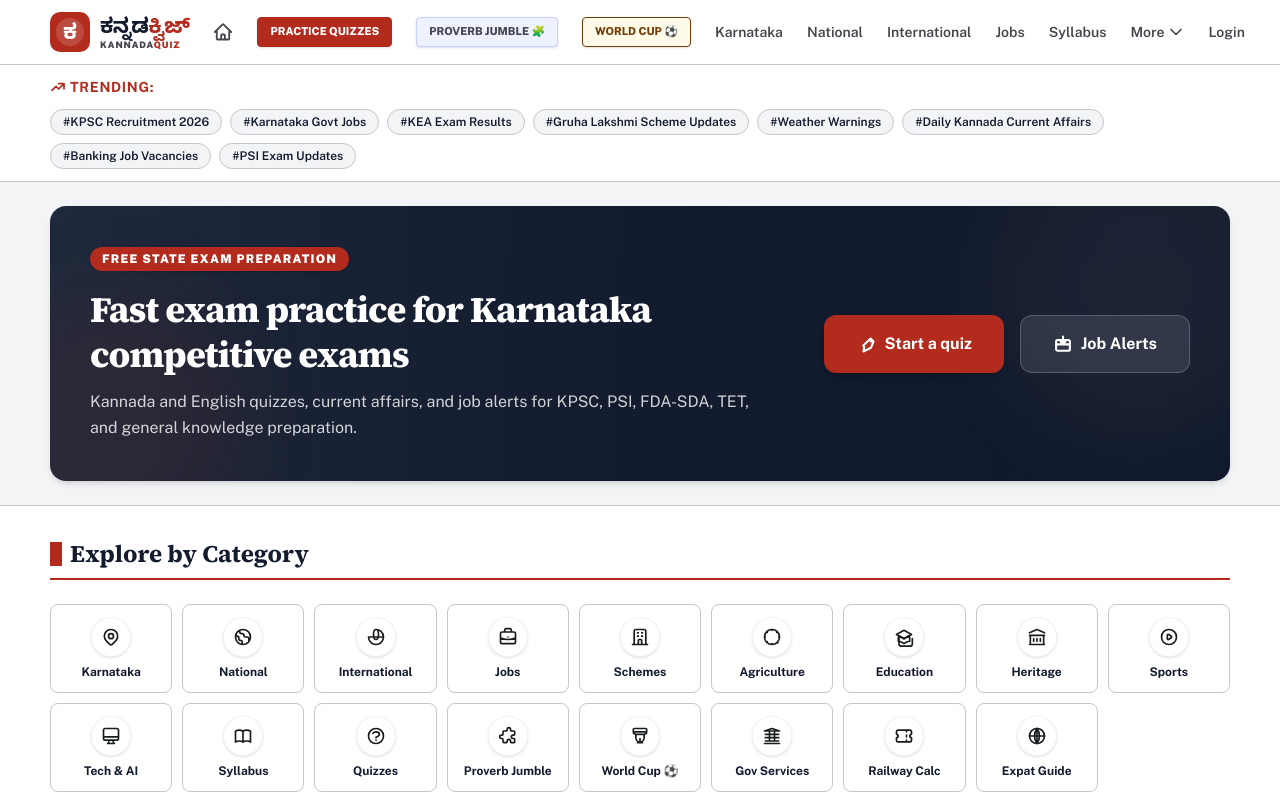
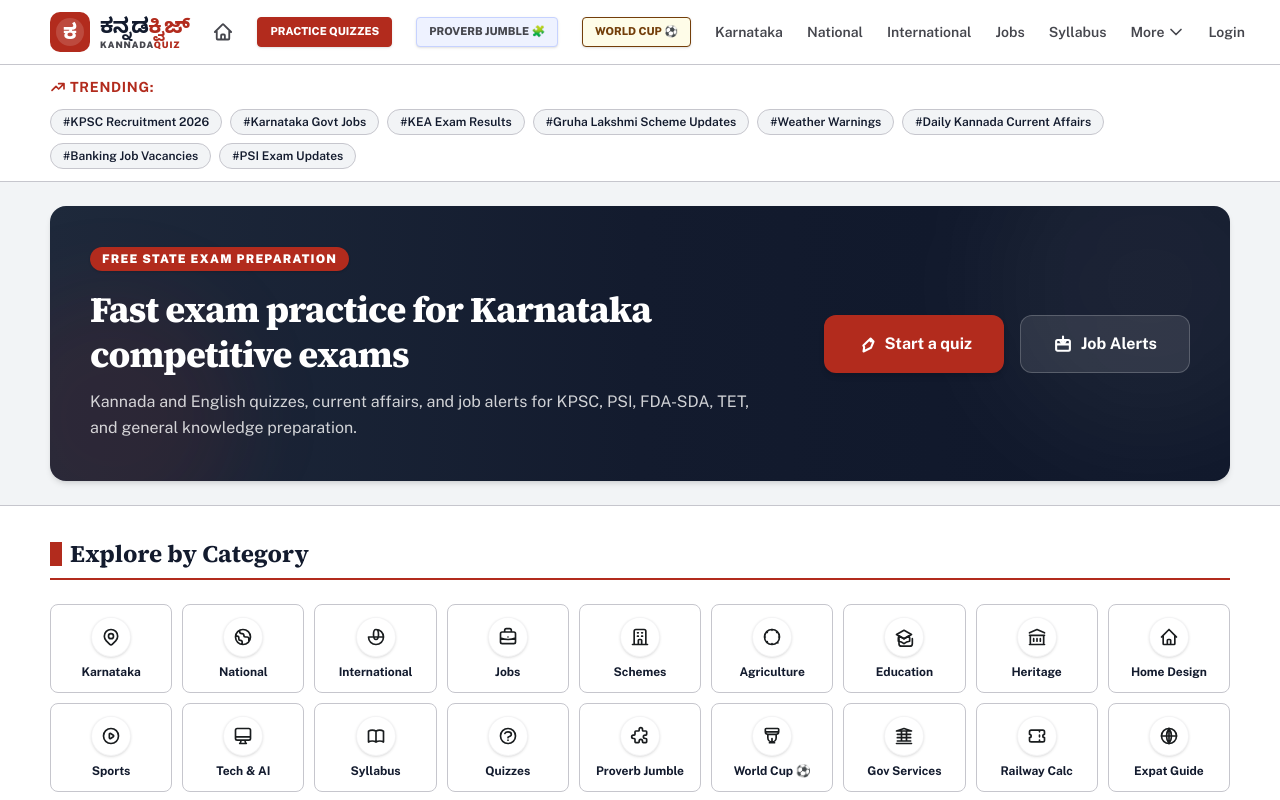
Before and after one commit to thyagarajsalome/kannadaquiz-next, a Next.js app: page /en in a window 1280 px wide. Shown: the top 800 px of the page. Built offline with nearby package versions, Linux system fonts and the light colour scheme; no server answers.

Commit message:
feat: add Home Design & Real Estate category across page layout grids, admin panels, translations, and query maps

```diff
--- a/src/app/[locale]/category/[category]/page.tsx
+++ b/src/app/[locale]/category/[category]/page.tsx
@@ -6,7 +6,7 @@ import { CategoryFilterList } from "@/components/CategoryFilterList";
 export const revalidate = 300;
 
 export function generateStaticParams() {
-  const categories = ["karnataka", "national", "international", "jobs", "agriculture", "education", "schemes", "tourism", "sports", "technology", "movies"];
+  const categories = ["karnataka", "national", "international", "jobs", "agriculture", "education", "schemes", "tourism", "sports", "technology", "movies", "home-design"];
   const params: { locale: string; category: string }[] = [];
 
   // Create paths for both locales and all standard categories
@@ -31,6 +31,7 @@ const categoryTranslations: Record<string, Record<string, string>> = {
   sports: { kn: "ಕ್ರೀಡಾ ಸುದ್ದಿ", en: "Sports News" },
   technology: { kn: "ಕಂಪ್ಯೂಟರ್ ಮತ್ತು ತಂತ್ರಜ್ಞಾನ", en: "Computer & Technology" },
   movies: { kn: "ಚಲನಚಿತ್ರ ಸುದ್ದಿ", en: "Movies & Cinema" },
+  "home-design": { kn: "ಮನೆ ವಿನ್ಯಾಸ ಮತ್ತು ರಿಯಲ್ ಎಸ್ಟೇಟ್", en: "Home Design & Real Estate" },
   general: { kn: "ಸಾಮಾನ್ಯ ಸುದ್ದಿ", en: "General News" }
 };
 
@@ -58,7 +59,14 @@ const categorySynonyms: Record<string, string> = {
   film: "movies",
   sandalwood: "movies",
   bollywood: "movies",
-  hollywood: "movies"
+  hollywood: "movies",
+  home: "home-design",
+  design: "home-design",
+  interior: "home-design",
+  plan: "home-design",
+  estate: "home-design",
+  realestate: "home-design",
+  promotion: "home-design"
 };
 
 export function resolveCategoryKey(category: string): string {
@@ -144,6 +152,10 @@ export async function generateMetadata({
       kn: ["ಕಂಪ್ಯೂಟರ್ ತಂತ್ರಜ್ಞಾನ", "ಆರ್ಟಿಫಿಶಿಯಲ್ ಇಂಟೆಲಿಜೆನ್ಸ್", "ಕೃತಕ ಬುದ್ಧಿಮತ್ತೆ", "ಸೈಬರ್ ಸೆಕ್ಯುರಿಟಿ", "ಸಾಫ್ಟ್‌ವೇರ್", "ತಂತ್ರಜ್ಞಾನ ಸುದ್ದಿ"],
       en: ["Computer Technology", "Artificial Intelligence", "AI News", "Cybersecurity", "Software Development", "Tech News"]
     },
+    "home-design": {
+      kn: ["ಮನೆ ವಿನ್ಯಾಸ", "ಒಳಾಂಗಣ ವಿನ್ಯಾಸ", "ಮನೆ ಪ್ಲಾನ್", "ರಿಯಲ್ ಎಸ್ಟೇಟ್ ಕರ್ನಾಟಕ", "ಮನೆ ಕಟ್ಟುವ ನಕ್ಷೆ", "ಇಂಟೀರಿಯರ್ ಡಿಸೈನ್", "ಮನೆ ಕಟ್ಟುವ ಮಾಹಿತಿ"],
+      en: ["Home Design Ideas", "Interior Design Karnataka", "House Plans", "Real Estate Bangalore", "Floor Plans", "Interior Decoration", "Building Promotion", "Service Promotion"]
+    },
     general: {
       kn: ["ಸಾಮಾನ್ಯ ಸುದ್ದಿ", "ಕನ್ನಡ ಕ್ವಿಜ್", "ಕನ್ನಡ ವಾರ್ತೆಗಳು", "ಸಾಮಾನ್ಯ ಜ್ಞಾನ"],
       en: ["General News", "Kannada Quiz Portal", "Kannada News Summaries", "GK and Quizzes"]
--- a/src/app/[locale]/page.tsx
+++ b/src/app/[locale]/page.tsx
@@ -81,6 +81,7 @@ const categoryTranslations: Record<string, Record<string, string>> = {
   education: { kn: "ಶಿಕ್ಷಣ ಮತ್ತು ಕಾಲೇಜು ಮಾರ್ಗದರ್ಶಿ", en: "Education & College Guide" },
   technology: { kn: "ಕಂಪ್ಯೂಟರ್ & ತಂತ್ರಜ್ಞಾನ", en: "Computer & Tech" },
   movies: { kn: "ಚಲನಚಿತ್ರ ಸುದ್ದಿ", en: "Movies & Cinema" },
+  "home-design": { kn: "ಮನೆ ವಿನ್ಯಾಸ ಮತ್ತು ರಿಯಲ್ ಎಸ್ಟೇಟ್", en: "Home Design & Real Estate" },
   general: { kn: "ಸಾಮಾನ್ಯ ಸುದ್ದಿ", en: "General News" }
 };
 
@@ -91,6 +92,9 @@ function getLocalizedCategory(category: string, locale: string): string {
   if (norm.includes("national")) return categoryTranslations.national[locale] || category;
   if (norm.includes("movie") || norm.includes("cinema") || norm.includes("film") || norm.includes("sandalwood")) {
     return categoryTranslations.movies[locale] || category;
+  }
+  if (norm.includes("home") || norm.includes("design") || norm.includes("interior") || norm.includes("plan") || norm.includes("real estate") || norm.includes("estate") || norm.includes("promotion")) {
+    return categoryTranslations["home-design"][locale] || category;
   }
   if (norm.includes("job") || norm.includes("kpsc") || norm.includes("exam") || norm.includes("career")) {
     return categoryTranslations.jobs[locale] || category;
@@ -184,6 +188,13 @@ const categoriesInfo = [
     en: "Heritage",
     icon: `<path stroke-linecap="round" stroke-linejoin="round" stroke-width="2" d="M8 14v3m4-3v3m4-3v3M3 21h18M3 10h18M3 7l9-4 9 4M4 10h16v11H4V10z" />`,
     color: "text-orange-755 bg-orange-50 hover:bg-orange-100 hover:border-orange-300"
+  },
+  {
+    key: "home-design",
+    kn: "ಮನೆ ವಿನ್ಯಾಸ",
+    en: "Home Design",
+    icon: `<path stroke-linecap="round" stroke-linejoin="round" stroke-width="2" d="M3 12l2-2m0 0l7-7 7 7M5 10v10a1 1 0 001 1h3m10-11l2 2m-2-2v10a1 1 0 01-1 1h-3m-6 0a1 1 0 001-1v-4a1 1 0 011-1h2a1 1 0 011 1v4a1 1 0 001 1m-6 0h6" />`,
+    color: "text-emerald-755 bg-emerald-50 hover:bg-emerald-100 hover:border-emerald-300"
   },
   {
     key: "sports",
--- a/src/app/[locale]/posts/[slug]/page.tsx
+++ b/src/app/[locale]/posts/[slug]/page.tsx
@@ -95,6 +95,7 @@ const categoryTranslations: Record<string, Record<string, string>> = {
   tourism: { kn: "ಇತಿಹಾಸ ಮತ್ತು ಪ್ರವಾಸೋದ್ಯಮ", en: "Heritage & Tourism" },
   sports: { kn: "ಕ್ರೀಡಾ ಸುದ್ದಿ", en: "Sports News" },
   movies: { kn: "ಚಲನಚಿತ್ರ ಸುದ್ದಿ", en: "Movies & Cinema" },
+  "home-design": { kn: "ಮನೆ ವಿನ್ಯಾಸ ಮತ್ತು ರಿಯಲ್ ಎಸ್ಟೇಟ್", en: "Home Design & Real Estate" },
   general: { kn: "ಸಾಮಾನ್ಯ ಸುದ್ದಿ", en: "General News" }
 };
 
@@ -103,6 +104,7 @@ function getCategorySlug(category: string): string {
   if (norm.includes("karnataka")) return "karnataka";
   if (norm.includes("international")) return "international";
   if (norm.includes("movie") || norm.includes("cinema") || norm.includes("film") || norm.includes("sandalwood")) return "movies";
+  if (norm.includes("home") || norm.includes("design") || norm.includes("interior") || norm.includes("plan") || norm.includes("real estate") || norm.includes("estate") || norm.includes("promotion")) return "home-design";
   if (norm.includes("national") || norm.includes("affair") || norm.includes("current") || norm.includes("general")) return "national";
   if (norm.includes("job") || norm.includes("kpsc") || norm.includes("exam") || norm.includes("career")) return "jobs";
   if (norm.includes("agriculture") || norm.includes("krishi") || norm.includes("farm")) return "agriculture";
--- a/src/components/admin/AdminDashboard.tsx
+++ b/src/components/admin/AdminDashboard.tsx
@@ -1193,6 +1193,7 @@ export function AdminDashboard() {
                 <option value="Heritage & Tourism">Heritage & Tourism</option>
                 <option value="Sports News">Sports News</option>
                 <option value="Movies">Movies & Cinema</option>
+                <option value="Home Design">Home Design & Real Estate</option>
               </select>
             </label>
           ) : null}
@@ -1480,6 +1481,7 @@ export function AdminDashboard() {
                     <option value="Heritage & Tourism">Heritage & Tourism</option>
                     <option value="Sports News">Sports News</option>
                     <option value="Movies">Movies & Cinema</option>
+                    <option value="Home Design">Home Design & Real Estate</option>
                   </select>
                 </div>
               )}
--- a/src/lib/public-content.ts
+++ b/src/lib/public-content.ts
@@ -147,6 +147,7 @@ export async function getPublicPostsByCategory(
     sports: ["Sports News", "Sports"],
     technology: ["Technology"],
     movies: ["Movies", "Cinema", "Film"],
+    "home-design": ["Home Design", "Real Estate", "Interior", "House Plans", "Promotion", "Services"],
   };
 
   const allowedCategories = categoryNamesMap[categoryKey.toLowerCase()] || [categoryKey];
```
